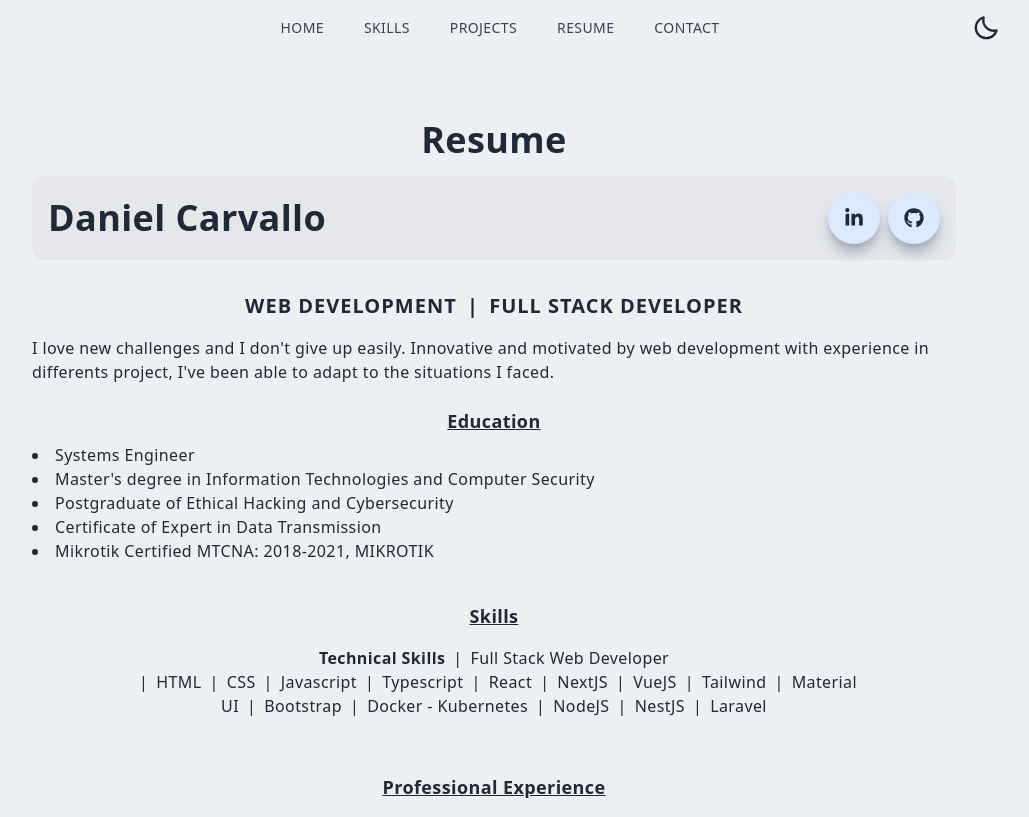
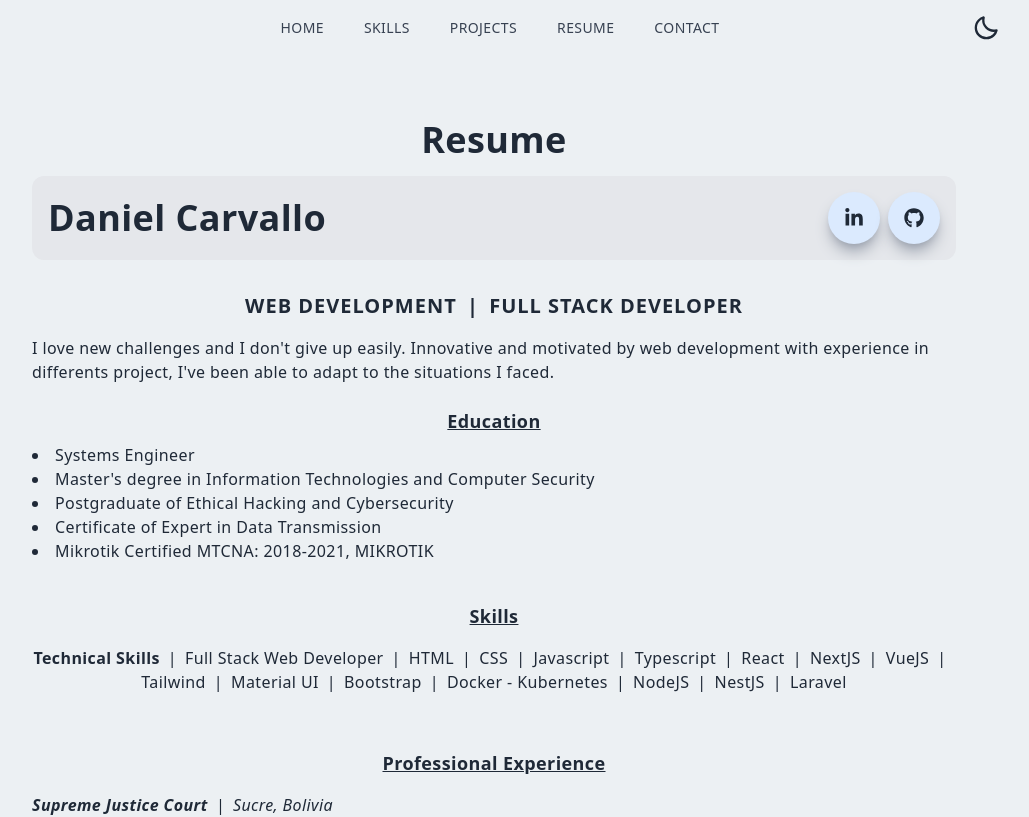
Before and after one commit to dcarvallo/portfolio, a Next.js app: page /resume in a window 1280 px wide. Shown: the top 817 px of the page, without its empty margins (146-1175 px from the left). Built offline with nearby package versions, Linux system fonts and the light colour scheme.

Commit message:
Correct resume width

```diff
--- a/pages/resume.jsx
+++ b/pages/resume.jsx
@@ -69,7 +69,7 @@ const resume = () => {
 
         <div className='text-center py-4'>
           <h5 className='text-center underline text-[18px] py-2'>Skills</h5>
-          <p className='py-2'>
+          <p className='py-2 flex flex-wrap justify-center' >
             <span className='font-bold'>Technical Skills</span>
             <span className='px-2'>|</span>
             Full Stack Web Developer <span className='px-2'>|</span>
```
